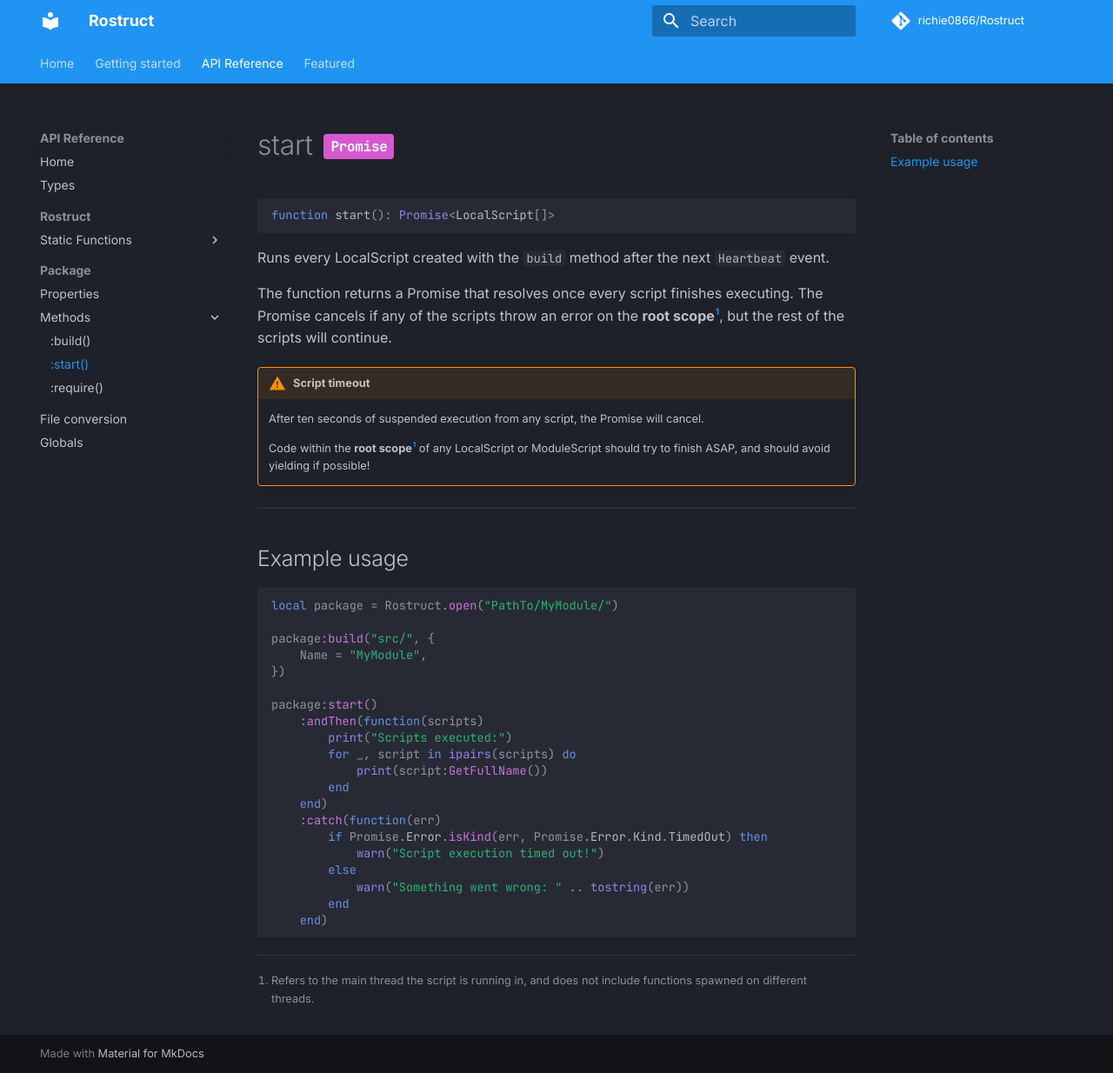
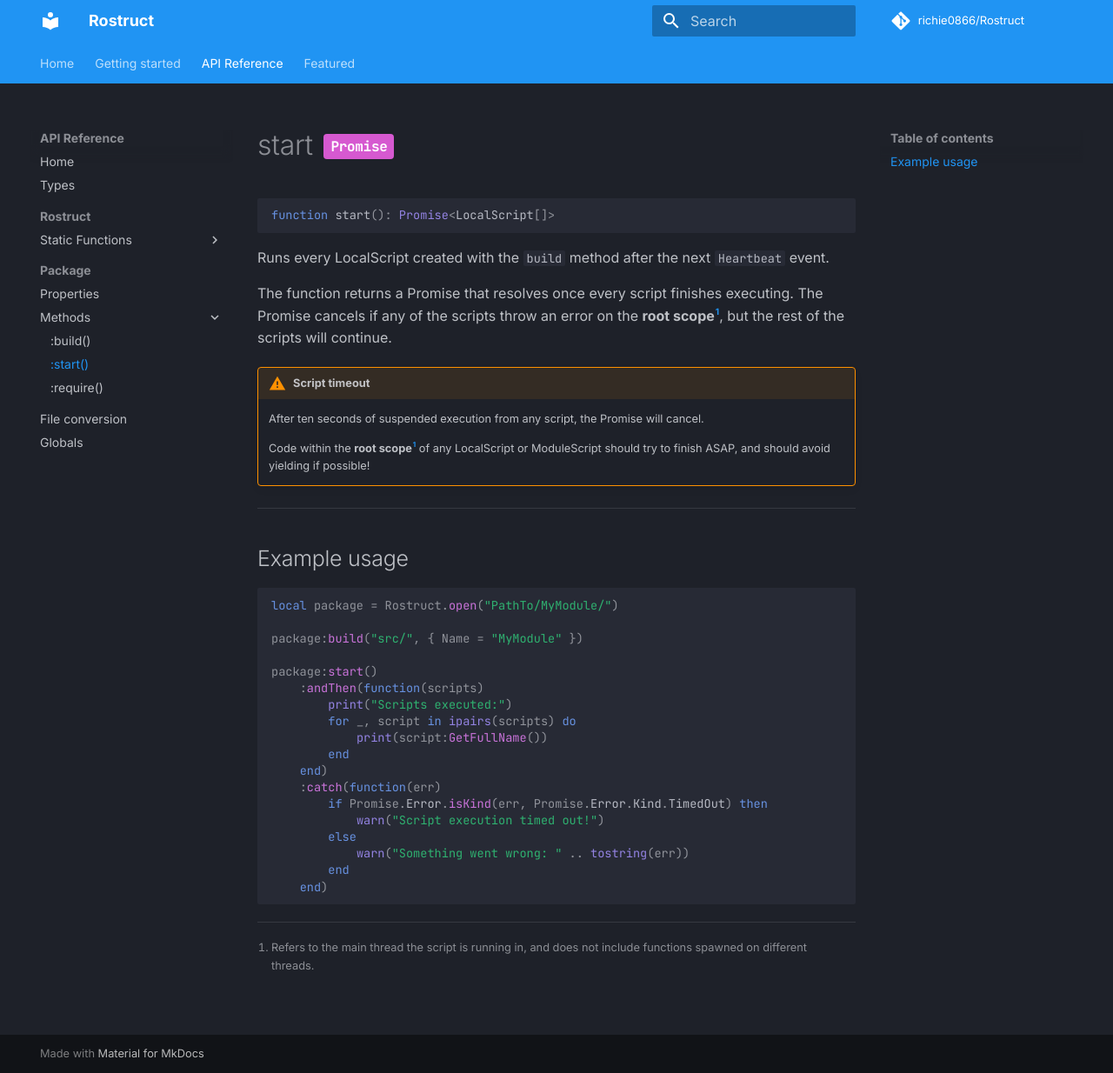
Before and after one commit to richie0866/Rostruct, an MkDocs documentation site: the page built from docs/api-reference/package/start.md, in a window 1280 px wide and 1234 px high. Shown: the whole window at 87% size. Built offline with MkDocs 1.6.1 and Material for MkDocs 9.7.7, drawn with Linux system fonts in a browser that asks for light colours; comment, search, counter and statistics services are not loaded.

````diff
--- a/docs/api-reference/package/start.md
+++ b/docs/api-reference/package/start.md
@@ -21,9 +21,7 @@ The function returns a Promise that resolves once every script finishes executin
 ``` lua
 local package = Rostruct.open("PathTo/MyModule/")
 
-package:build("src/", {
-	Name = "MyModule",
-})
+package:build("src/", { Name = "MyModule" })
 
 package:start()
 	:andThen(function(scripts)
````
